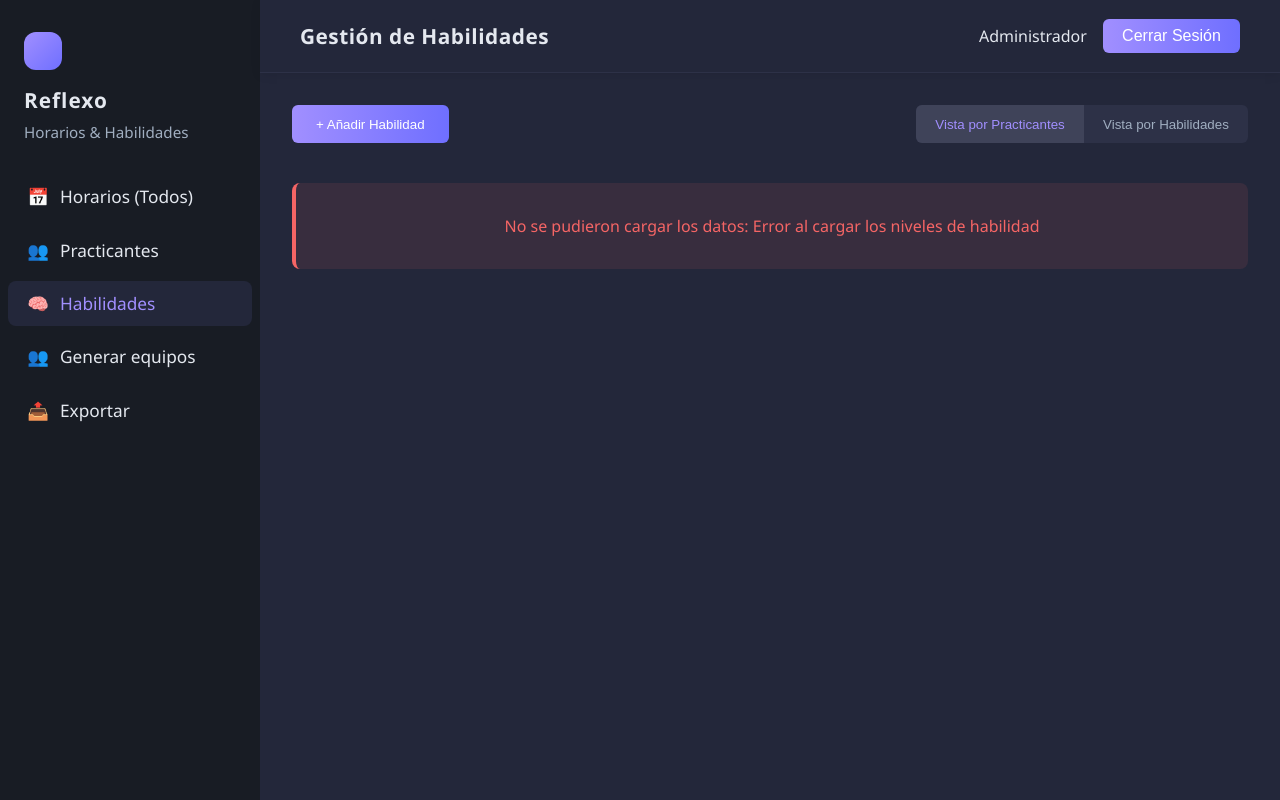
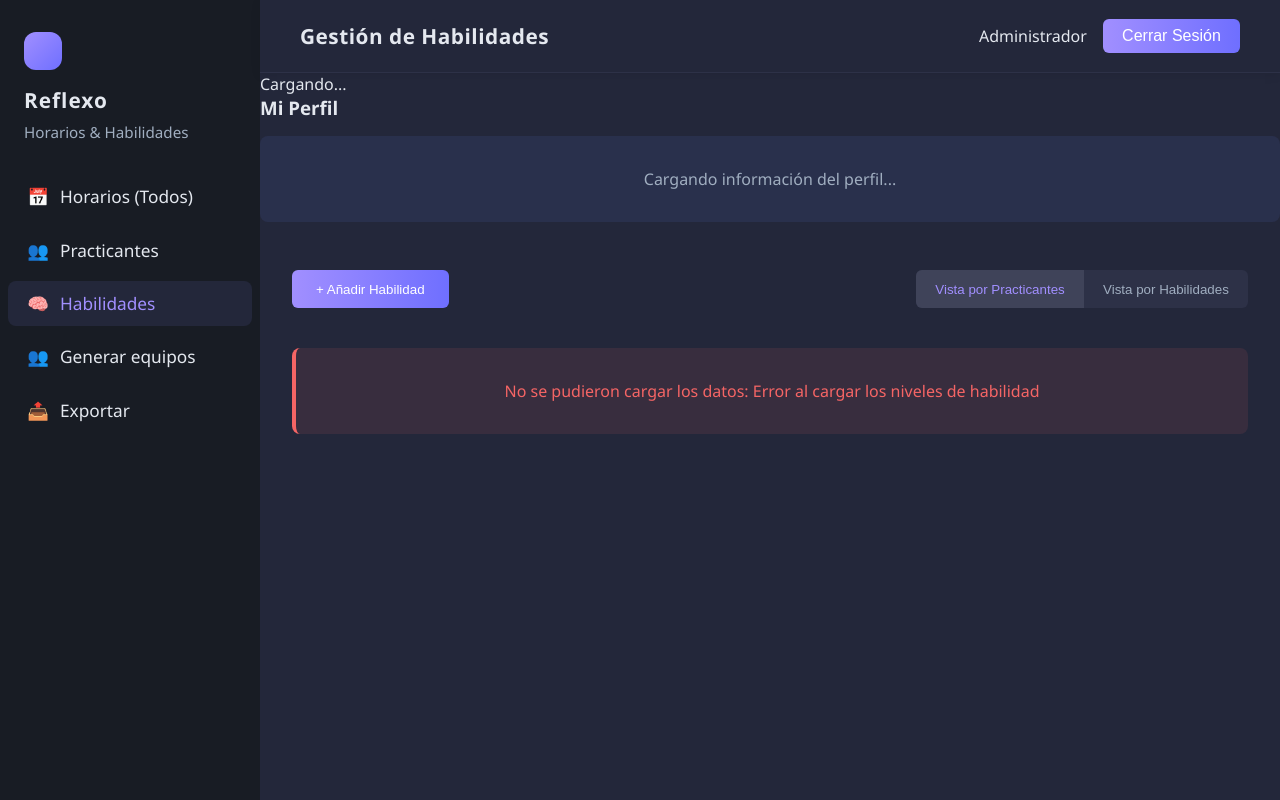
Before and after one commit to fernando-jp14/gestion_horarios_practicantes, a Django app: page /api/habilidades_template/ in a window 1280 px wide. Run offline with Django 5.2, Linux system fonts and the light colour scheme.

Commit message:
actualizando

```diff
--- a/Habilidades/templates/habilidades.html
+++ b/Habilidades/templates/habilidades.html
@@ -1,12 +1,14 @@
 {% load static %}
 <!DOCTYPE html>
 <html lang="es">
+
 <head>
   <meta charset="UTF-8">
   <meta name="viewport" content="width=device-width, initial-scale=1.0">
   <link rel="stylesheet" href="{% static 'habilidades.css' %}">
   <title>Gestión de Habilidades</title>
 </head>
+
 <body>
   <div class="dashboard-layout">
     <!-- Menú lateral -->
@@ -18,8 +20,8 @@
       </div>
       <nav class="sidebar-nav">
         <ul>
-          <li><a href="#"><span>📅</span> Horarios (Todos)</a></li>
-          <li><a href="/practicantes"><span>👥</span> Practicantes</a></li>
+          <li><a href="/dashboard/"><span>📅</span> Horarios (Todos)</a></li>
+          <li><a href="/api/practicante_template/"><span>👥</span> Practicantes</a></li>
           <li><a href="#" class="active"><span>🧠</span> Habilidades</a></li>
           <li><a href="#"><span>👥</span> Generar equipos</a></li>
           <li><a href="#"><span>📤</span> Exportar</a></li>
@@ -36,6 +38,18 @@
           <button class="logout-btn" id="logoutBtn">Cerrar Sesión</button>
         </div>
       </nav>
+      <div class="user-dropdown">
+        <span id="welcomeUser" class="user-dropdown-toggle">Cargando...</span>
+        <div id="profileDropdown" class="profile-dropdown">
+          <!-- Contenido del menú desplegable -->
+          <div class="profile-dropdown-content">
+            <h3>Mi Perfil</h3>
+            <div id="profileContent" class="loading">
+              Cargando información del perfil...
+            </div>
+          </div>
+        </div>
+      </div>
 
       <!-- Contenido principal -->
       <div class="content-container">
@@ -129,4 +143,5 @@
 
   <script src="{% static 'habilidades.js' %}"></script>
 </body>
+
 </html>
--- a/Habilidades/views.py
+++ b/Habilidades/views.py
@@ -6,6 +6,8 @@ from .serializers import HabilidadSimpleSerializer, NivelHabilidadSerializer, Pr
 from Practicantes.models import Practicante
 from django.shortcuts import render
 from .utils import export_niveles_habilidad_to_excel
+from rest_framework.permissions import IsAuthenticated
+from rest_framework.decorators import action, permission_classes
 
 class PracticantePuntajeViewSet(viewsets.ModelViewSet):
     queryset = Practicante.objects.all()
@@ -22,6 +24,7 @@ class NivelHabilidadViewSet(viewsets.ModelViewSet):
     serializer_class = NivelHabilidadSerializer
 
     @action(detail=False, methods=['get'], url_path='exportar-excel')
+    @permission_classes([IsAuthenticated])
     def exportar_excel(self, request):
         queryset = self.get_queryset()
         excel_file = export_niveles_habilidad_to_excel(queryset)
--- a/Practicantes/templates/practicante.html
+++ b/Practicantes/templates/practicante.html
@@ -20,7 +20,7 @@
         <ul>
           <li><a href="/dashboard/"><span>📅</span> Horarios (Todos)</a></li>
           <li><a href="#" class="active"><span>👥</span> Practicantes</a></li>
-          <li><a href="#"><span>🧠</span> Habilidades</a></li>
+          <li><a href="/api/habilidades_template/"><span>🧠</span> Habilidades</a></li>
           <li><a href="#"><span>👥</span> Generar equipos</a></li>
           <li><a href="#"><span>📤</span> Exportar</a></li>
         </ul>
--- a/accounts/templates/dashboard.html
+++ b/accounts/templates/dashboard.html
@@ -22,7 +22,7 @@
         <ul>
           <li><a href="#" class="active"><span>📅</span> Horarios (Todos)</a></li>
           <a href="/api/practicante_template/"><span>👥</span> Practicantes</a>
-          <li><a href="#"><span>🧠</span> Habilidades</a></li>
+          <li><a href="/api/habilidades_template/"><span>🧠</span> Habilidades</a></li>
           <li><a href="#"><span>👥</span> Generar equipos</a></li>
           <li>
             <button id="exportarExcelBtn" style="width:100%;background:none;border:none;padding:0;text-align:left;cursor:pointer;font:inherit;">
```
